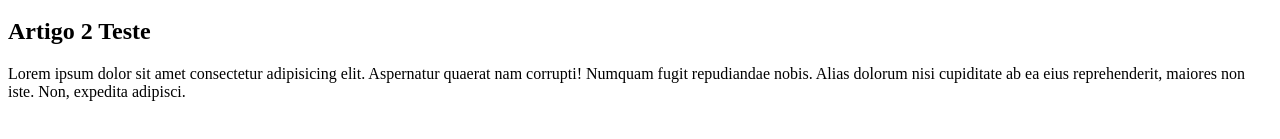
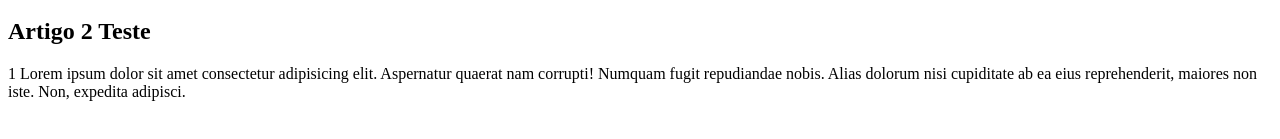
Before and after one commit to Lkaenna/Projeto-teste, a plain HTML site: page index.html in a window 1280 px wide. Shown: the part 165-304 px from the top of the page. Drawn offline with Linux system fonts and the light colour scheme.

Commit message:
Update index.html

```diff
--- a/index.html
+++ b/index.html
@@ -16,7 +16,7 @@
         </article>
         <article>
             <h2>Artigo 2 Teste</h2>
-            <p>Lorem ipsum dolor sit amet consectetur adipisicing elit. Aspernatur quaerat nam corrupti! Numquam fugit repudiandae nobis. Alias dolorum nisi cupiditate ab ea eius reprehenderit, maiores non iste. Non, expedita adipisci.</p>
+            <p> 1 Lorem ipsum dolor sit amet consectetur adipisicing elit. Aspernatur quaerat nam corrupti! Numquam fugit repudiandae nobis. Alias dolorum nisi cupiditate ab ea eius reprehenderit, maiores non iste. Non, expedita adipisci.</p>
         </article>
     </main>
 
```
